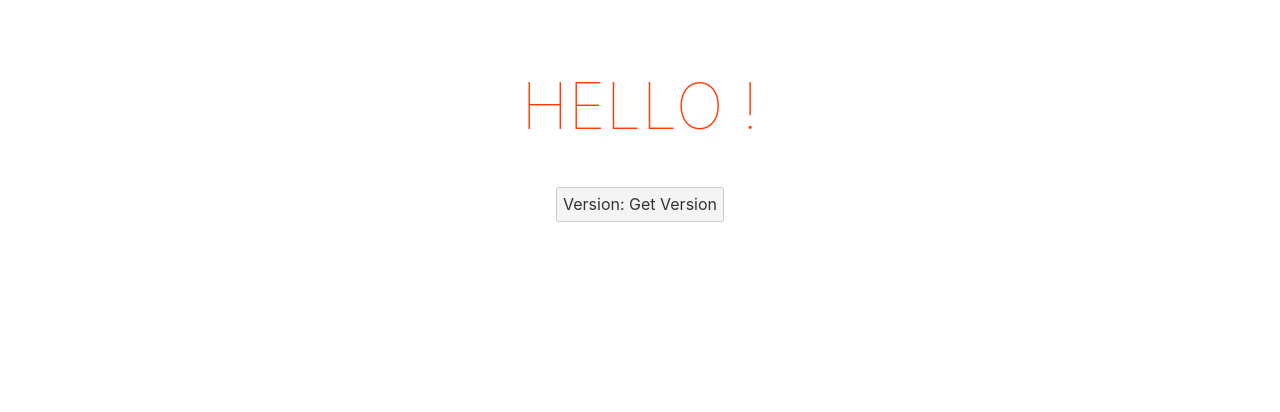
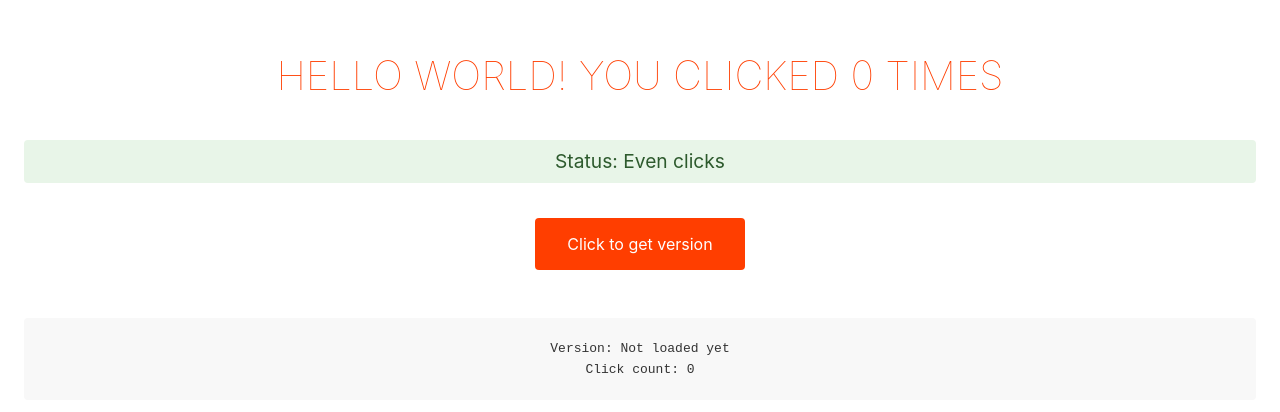
Before and after one commit to mahzzaa/electronjs-app, a Svelte app: page / in a window 1280 px wide. Shown: the top 412 px of the page. Built offline with nearby package versions, Linux system fonts and the light colour scheme.

Commit message:
test features of upgraded svelte

```diff
--- a/src/App.svelte
+++ b/src/App.svelte
@@ -1,32 +1,92 @@
 <script>
   let { name } = $props();
   let version = $state();
+  let clickCount = $state(0);
+
+  // Test $derived rune - reactive computation
+  let greeting = $derived(`Hello ${name}! You clicked ${clickCount} times`);
+  let versionStatus = $derived(version ? `Version: ${version}` : "Click to get version");
+  let isEvenClicks = $derived(clickCount % 2 === 0);
 
   const get_version = async () => {
     version = await api.GetVersion();
+    clickCount++;
   };
 </script>
 
 <main>
-  <h1>Hello {version}!</h1>
+  <h1>{greeting}</h1>
+  <p class="status" class:even={isEvenClicks} class:odd={!isEvenClicks}>
+    Status: {isEvenClicks ? 'Even clicks' : 'Odd clicks'}
+  </p>
   <button onclick={get_version}>
-    Version: {version || "Get Version"}
+    {versionStatus}
   </button>
+  <div class="info">
+    <p>Version: {version || 'Not loaded yet'}</p>
+    <p>Click count: {clickCount}</p>
+  </div>
 </main>
 
 <style>
   main {
     text-align: center;
     padding: 1em;
-    max-width: 240px;
+    max-width: 400px;
     margin: 0 auto;
   }
 
   h1 {
     color: #ff3e00;
     text-transform: uppercase;
-    font-size: 4em;
+    font-size: 2.5em;
     font-weight: 100;
+    margin-bottom: 1em;
+  }
+
+  .status {
+    font-size: 1.2em;
+    margin: 1em 0;
+    padding: 0.5em;
+    border-radius: 4px;
+    transition: all 0.3s ease;
+  }
+
+  .status.even {
+    background-color: #e8f5e8;
+    color: #2d5a2d;
+  }
+
+  .status.odd {
+    background-color: #f5e8e8;
+    color: #5a2d2d;
+  }
+
+  button {
+    background: #ff3e00;
+    color: white;
+    border: none;
+    padding: 1em 2em;
+    font-size: 1em;
+    border-radius: 4px;
+    cursor: pointer;
+    margin: 1em 0;
+  }
+
+  button:hover {
+    background: #e6350a;
+  }
+
+  .info {
+    margin-top: 2em;
+    padding: 1em;
+    background: #f8f8f8;
+    border-radius: 4px;
+  }
+
+  .info p {
+    margin: 0.5em 0;
+    font-family: monospace;
   }
 
   @media (min-width: 640px) {
```
